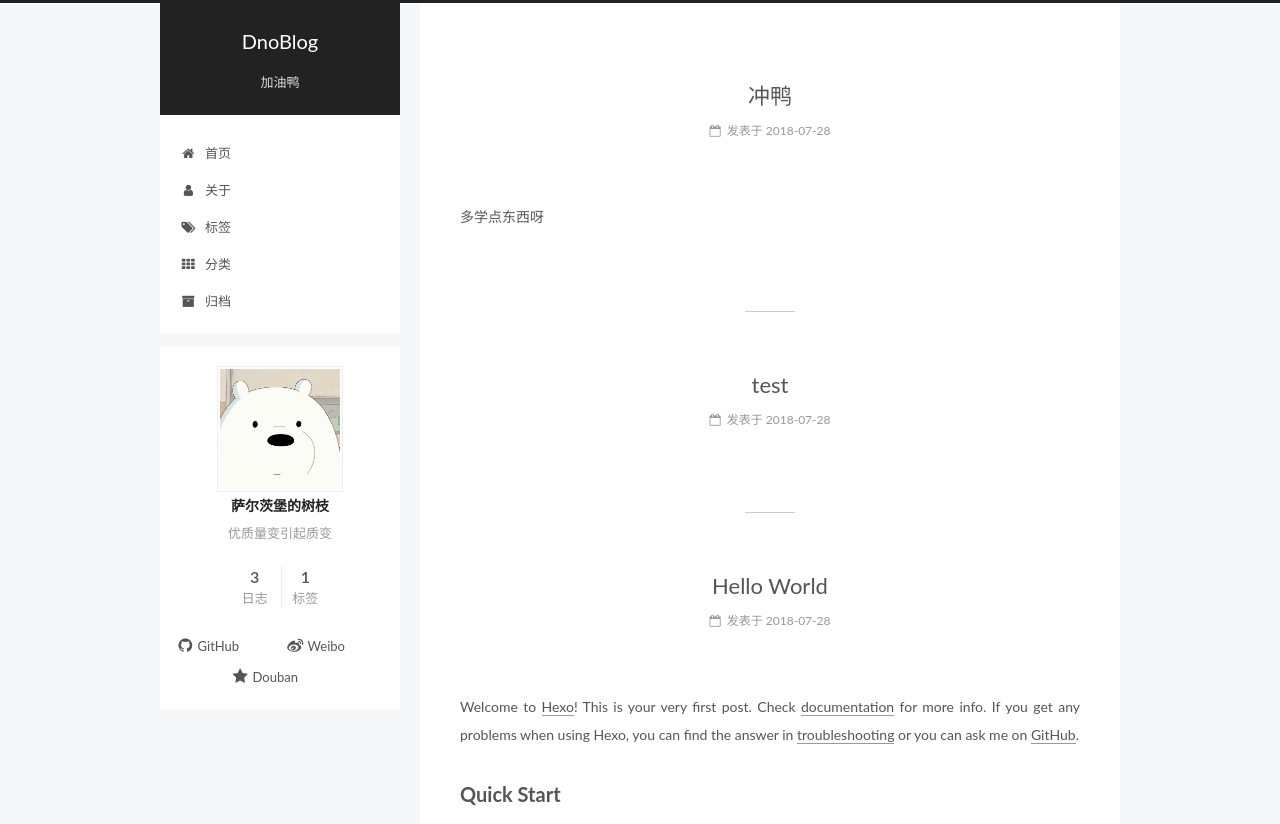
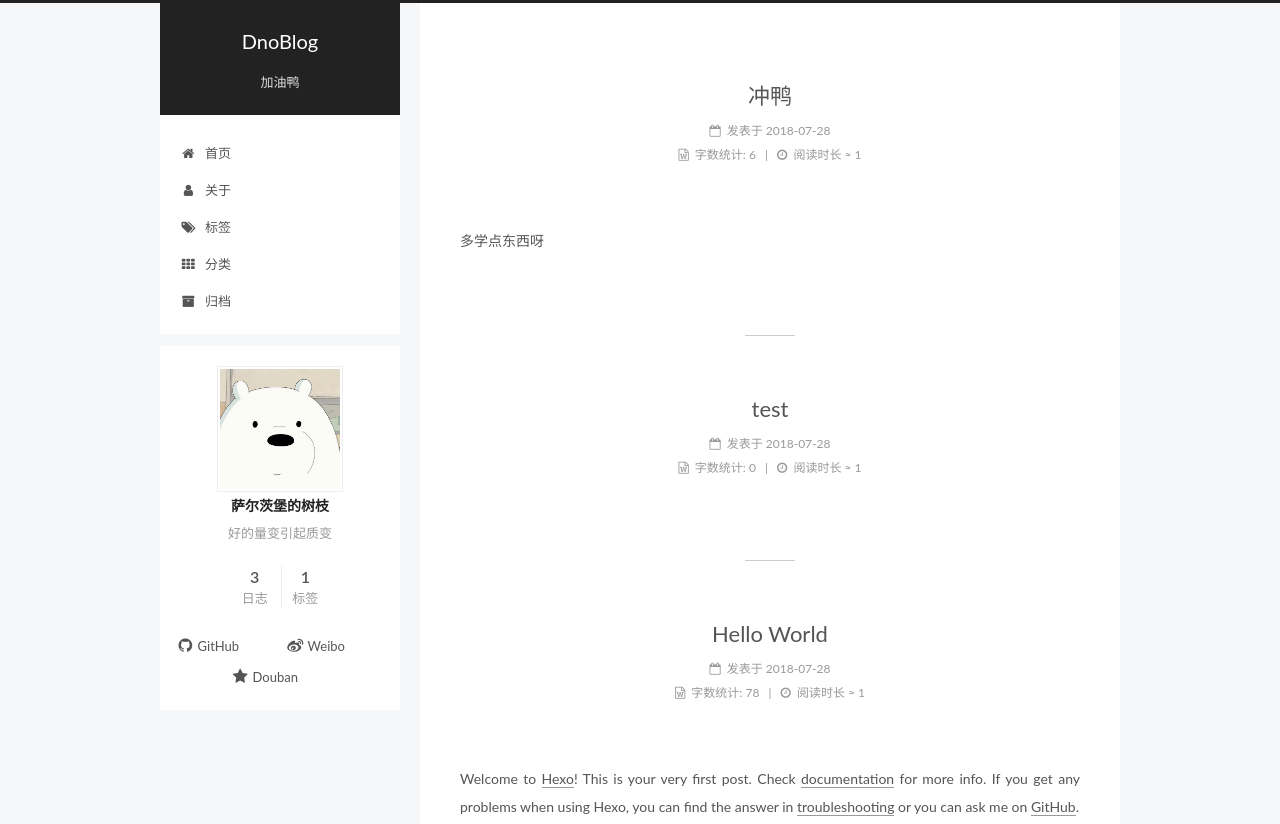
Before and after one commit to Dnotameni/Dnotameni.github.io, a plain HTML site: page index.html in a window 1280 px wide. Shown: the top 824 px of the page. Drawn offline with Linux system fonts and the light colour scheme; some packages are replaced by stand-ins of ours; a script that the page names is missing.

Commit message:
Site updated: 2018-07-29 09:59:10

```diff
--- a/css/main.css
+++ b/css/main.css
@@ -1943,7 +1943,7 @@ pre .javascript .function {
   width: 4px;
   height: 4px;
   border-radius: 50%;
-  background: #7affb1;
+  background: #141fd5;
 }
 .links-of-blogroll {
   font-size: 13px;
--- a/index.html
+++ b/index.html
@@ -79,16 +79,16 @@
 
 
 
-<meta name="description" content="优质量变引起质变">
+<meta name="description" content="好的量变引起质变">
 <meta property="og:type" content="website">
 <meta property="og:title" content="DnoBlog">
 <meta property="og:url" content="http://yoursite.com/index.html">
 <meta property="og:site_name" content="DnoBlog">
-<meta property="og:description" content="优质量变引起质变">
+<meta property="og:description" content="好的量变引起质变">
 <meta property="og:locale" content="zh-Hans">
 <meta name="twitter:card" content="summary">
 <meta name="twitter:title" content="DnoBlog">
-<meta name="twitter:description" content="优质量变引起质变">
+<meta name="twitter:description" content="好的量变引起质变">
 
 
 
@@ -315,6 +315,37 @@
 
 
 
+            <div class="post-wordcount">
+
+
+                <span class="post-meta-item-icon">
+                  <i class="fa fa-file-word-o"></i>
+                </span>
+
+                  <span class="post-meta-item-text">字数统计&#58;</span>
+
+                <span title="字数统计">
+                  6
+                </span>
+
+
+
+                <span class="post-meta-divider">|</span>
+
+
+
+                <span class="post-meta-item-icon">
+                  <i class="fa fa-clock-o"></i>
+                </span>
+
+                  <span class="post-meta-item-text">阅读时长 &asymp;</span>
+
+                <span title="阅读时长">
+                  1
+                </span>
+
+            </div>
+
 
 
 
@@ -435,6 +466,37 @@
 
 
 
+            <div class="post-wordcount">
+
+
+                <span class="post-meta-item-icon">
+                  <i class="fa fa-file-word-o"></i>
+                </span>
+
+                  <span class="post-meta-item-text">字数统计&#58;</span>
+
+                <span title="字数统计">
+                  0
+                </span>
+
+
+
+                <span class="post-meta-divider">|</span>
+
+
+
+                <span class="post-meta-item-icon">
+                  <i class="fa fa-clock-o"></i>
+                </span>
+
+                  <span class="post-meta-item-text">阅读时长 &asymp;</span>
+
+                <span title="阅读时长">
+                  1
+                </span>
+
+            </div>
+
 
 
 
@@ -554,6 +616,37 @@
 
 
 
+            <div class="post-wordcount">
+
+
+                <span class="post-meta-item-icon">
+                  <i class="fa fa-file-word-o"></i>
+                </span>
+
+                  <span class="post-meta-item-text">字数统计&#58;</span>
+
+                <span title="字数统计">
+                  78
+                </span>
+
+
+
+                <span class="post-meta-divider">|</span>
+
+
+
+                <span class="post-meta-item-icon">
+                  <i class="fa fa-clock-o"></i>
+                </span>
+
+                  <span class="post-meta-item-text">阅读时长 &asymp;</span>
+
+                <span title="阅读时长">
+                  1
+                </span>
+
+            </div>
+
 
 
 
@@ -656,7 +749,7 @@
                 alt="萨尔茨堡的树枝" />
 
               <p class="site-author-name" itemprop="name">萨尔茨堡的树枝</p>
-              <p class="site-description motion-element" itemprop="description">优质量变引起质变</p>
+              <p class="site-description motion-element" itemprop="description">好的量变引起质变</p>
           </div>
 
           <nav class="site-state motion-element">
@@ -738,16 +831,10 @@
 
     <footer id="footer" class="footer">
       <div class="footer-inner">
-        <script async src="https://dn-lbstatics.qbox.me/busuanzi/2.3/busuanzi.pure.mini.js"></script>
-<div class="powered-by">
-<i class="fa fa-user-md"></i><span id="busuanzi_container_site_uv">
-  ��վ�ÿ���:<span id="busuanzi_value_site_uv"></span>
-</span>
-</div>
-
+        ﻿<script async src="https://dn-lbstatics.qbox.me/busuanzi/2.3/busuanzi.pure.mini.js"></script>
 <div class="copyright">&copy; <span itemprop="copyrightYear">2018</span>
   <span class="with-love">
-    <i class="fa fa-user"></i>
+    <i class="fa fa-pagelines"></i>
   </span>
   <span class="author" itemprop="copyrightHolder">萨尔茨堡的树枝</span>
 
@@ -755,7 +842,14 @@
 </div>
 
 
-  <div class="powered-by">由 <a class="theme-link" target="_blank" href="https://hexo.io">Hexo</a> 强力驱动</div>
+
+<div class="powered-by">
+<i class="fa fa-user-md"></i><span id="busuanzi_container_site_uv">
+  本站访客数:<span id="busuanzi_value_site_uv"></span>
+</span>
+</div>
+
+<!-- <div class="powered-by">由 <a class="theme-link" target="_blank" href="https://hexo.io">Hexo</a> 强力驱动</div>
 
 
 
@@ -764,6 +858,8 @@
 
 
   <div class="theme-info">主题 &mdash; <a class="theme-link" target="_blank" href="https://github.com/iissnan/hexo-theme-next">NexT.Pisces</a> v5.1.4</div>
+-->
+
 
 
 
```
Also changed, not shown: 2018/07/28/hello-world/index.html (+45 -11 lines), 2018/07/28/test/index.html (+48 -14 lines), 2018/07/28/冲鸭/index.html (+45 -11 lines), archives/2018/07/index.html (+16 -13 lines), archives/2018/index.html (+16 -13 lines), archives/index.html (+16 -13 lines), categories/index.html (+16 -13 lines), tags/index.html (+16 -13 lines), tags/生活/index.html (+16 -13 lines), 1 other file.
